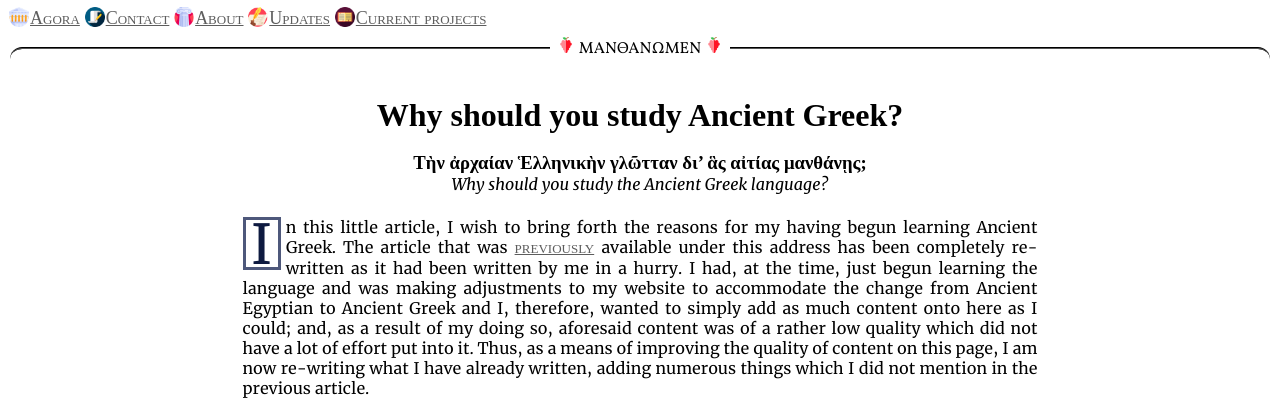
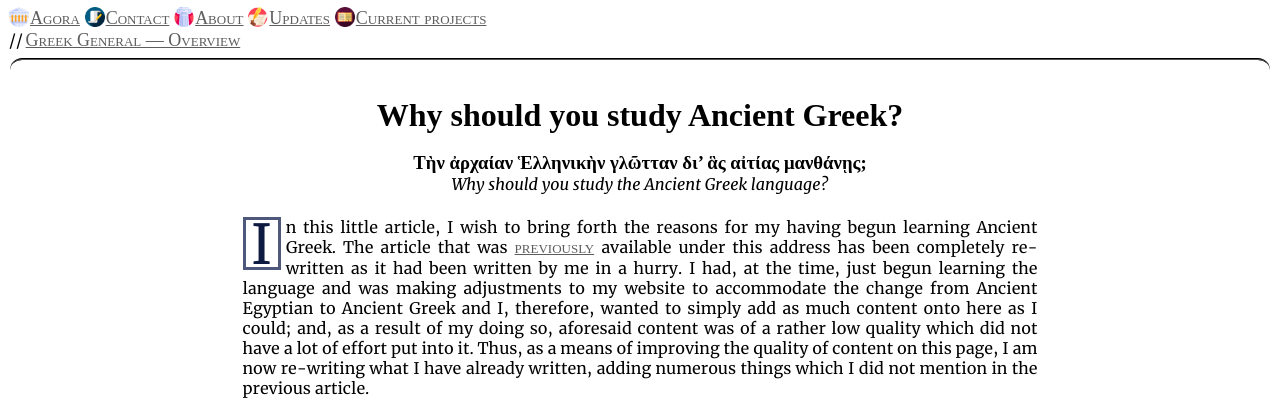
Before and after one commit to mjohanning99/ancient-greek.net, a PHP site: page /greekgeneral/greek.php in a window 1280 px wide. Shown: the top 420 px of the page. Run offline with PHP 8.4, Linux system fonts and the light colour scheme; some libraries are stand-ins or nearby versions.

Commit message:
Fix greekgeneral header

```diff
--- a/greekgeneral/greek.php
+++ b/greekgeneral/greek.php
@@ -11,16 +11,8 @@
   <link rel="preload" as="style" href="/CSS/styles.css">
   <link rel="stylesheet" href="/CSS/styles.css">
 
-  <?php include('../header.php'); ?>
+  <?php include('header.php'); ?>
 </head>
-
-<fieldset class="separator-styled radius">
-  <legend align="center">
-    <img src="/media/icons/grapes-2.png">
-      ΜΑΝΘΑΝΩΜΕΝ
-    <img src="/media/icons/grapes-2.png">
-  </legend>
-</fieldset>
 
 <div class="heading-greek">
   <h1>Why should you study Ancient Greek?</h1>
--- a/greekgeneral/header.php
+++ b/greekgeneral/header.php
@@ -5,6 +5,6 @@
   <li class="header"><a href="/updates/updates.php">Updates</a></li>
   <li class="header"><a href="/projects.php">Current projects</a></li>
   <br>
-  <li class="header"><a href="/shelf/physical/index.php">Greek General — Overview</a></li>
+  <li class="header"><a href="/greekgeneral/index.php">Greek General — Overview</a></li>
 </ul>
 <fieldset class="separator-styled radius"></fieldset>
```
Also changed, not shown: greekgeneral/greekhow.php (+1 -9 lines).
